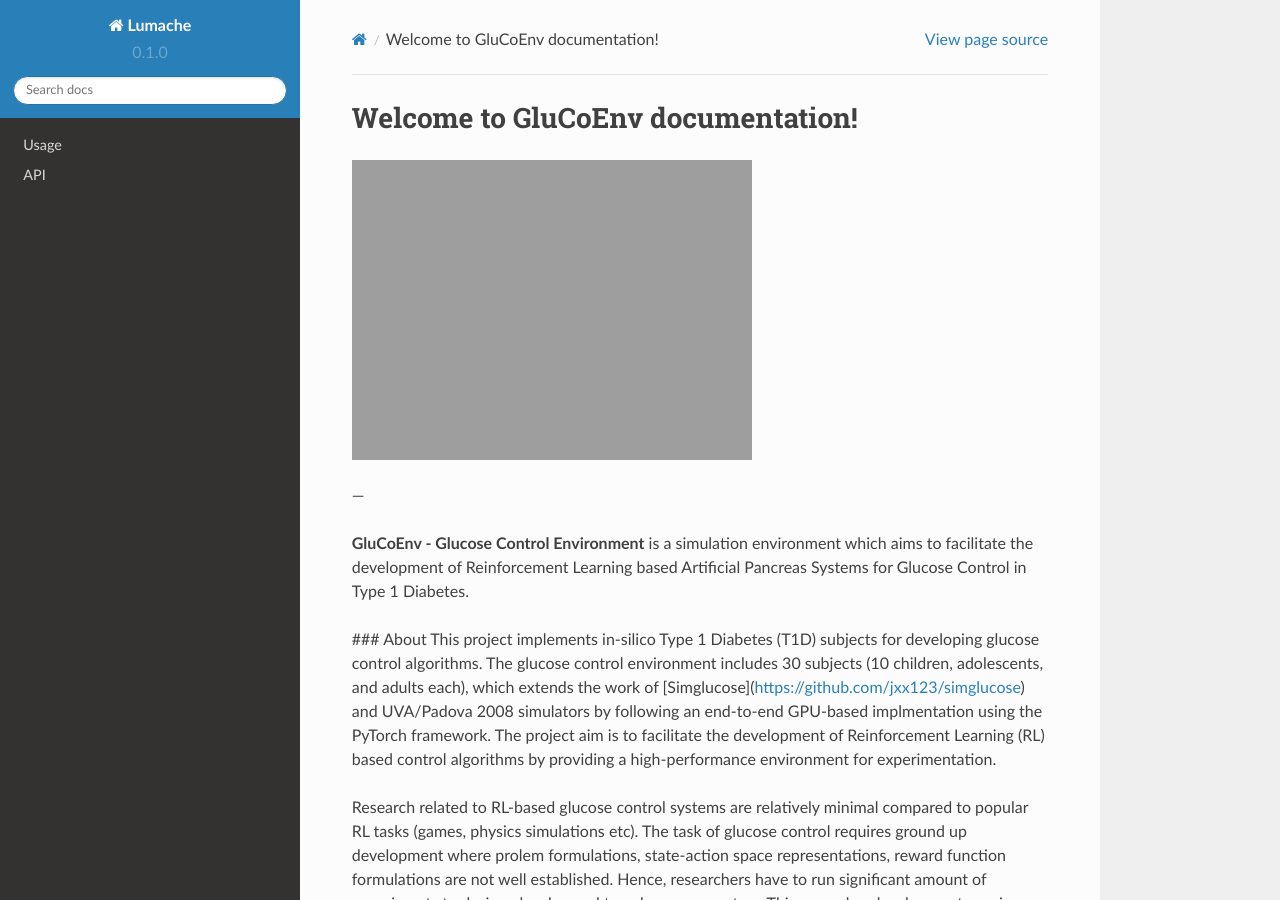
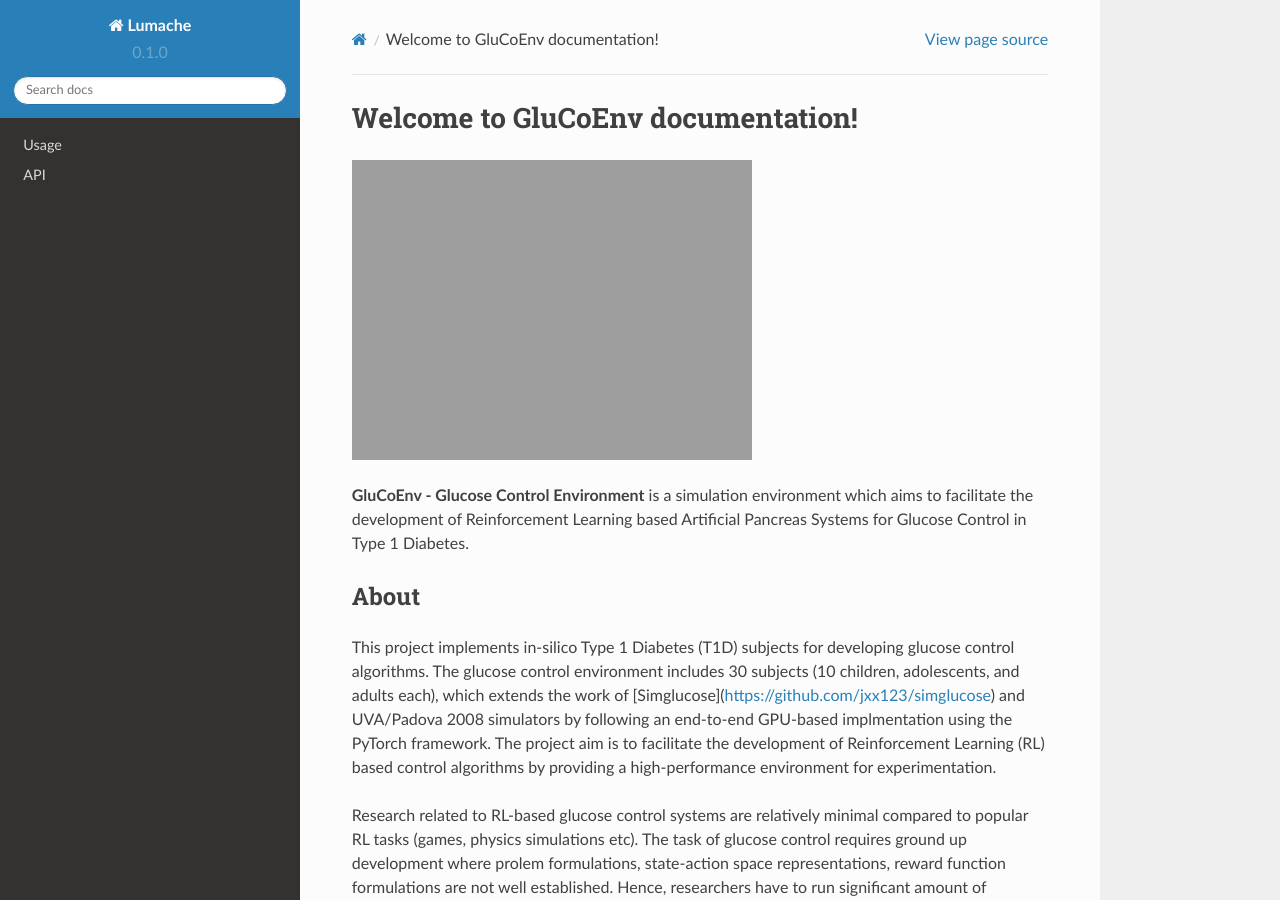
Before and after one commit to RL4H/GluCoEnv, a Sphinx documentation site: the page built from docs/source/index.rst, in a window 1280 px wide and 900 px high. Built offline with Sphinx 7.4.7 and the Read the Docs theme 2.0.0, drawn with Linux system fonts in a browser that asks for light colours.

```diff
--- a/docs/source/index.rst
+++ b/docs/source/index.rst
@@ -3,11 +3,11 @@ Welcome to GluCoEnv documentation!
 
 .. image:: "https://raw.githubusercontent.com/chirathyh/chirathyh.github.io/main/images/glucoenv.png"
 
----
-
 **GluCoEnv - Glucose Control Environment** is a simulation environment which aims to facilitate the development of Reinforcement Learning based Artificial Pancreas Systems for Glucose Control in Type 1 Diabetes.
 
-### About
+About
+------------
+
 This project implements in-silico Type 1 Diabetes (T1D) subjects for developing glucose control algorithms. The glucose control environment includes 30 subjects (10 children, adolescents, and adults each), which extends the work of [Simglucose](https://github.com/jxx123/simglucose) and UVA/Padova 2008 simulators by following an end-to-end GPU-based implmentation using the PyTorch framework. The project aim is to facilitate the development of Reinforcement Learning (RL) based control algorithms by providing a high-performance environment for experimentation.
 
 Research related to RL-based glucose control systems are relatively minimal compared to popular RL tasks (games, physics simulations etc). The task of glucose control requires ground up development where prolem formulations, state-action space representations, reward function formulations are not well established. Hence, researchers have to run significant amount of experiments to design, develop and tune hyperparameters. This groundup development requires significant compute and effort.
```
